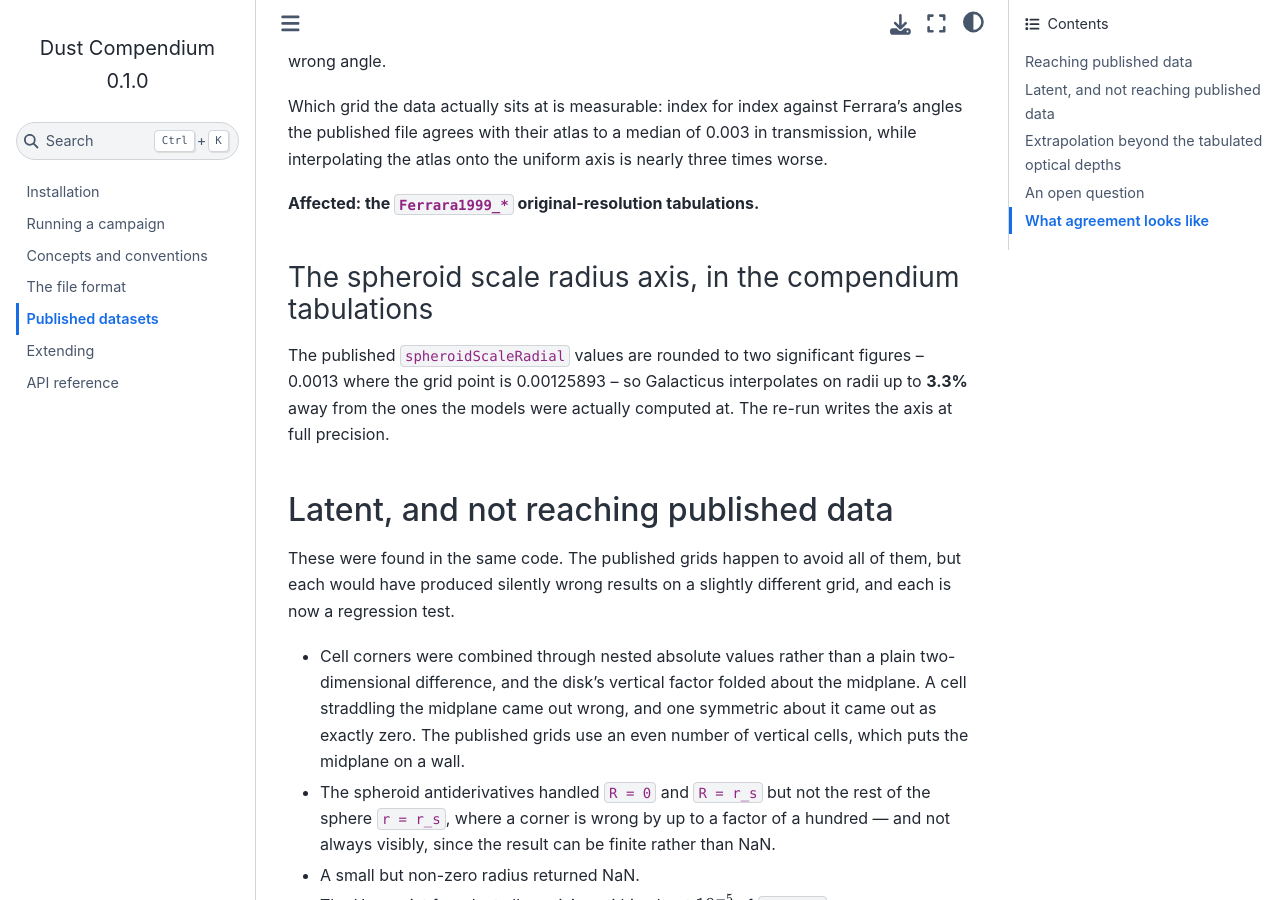
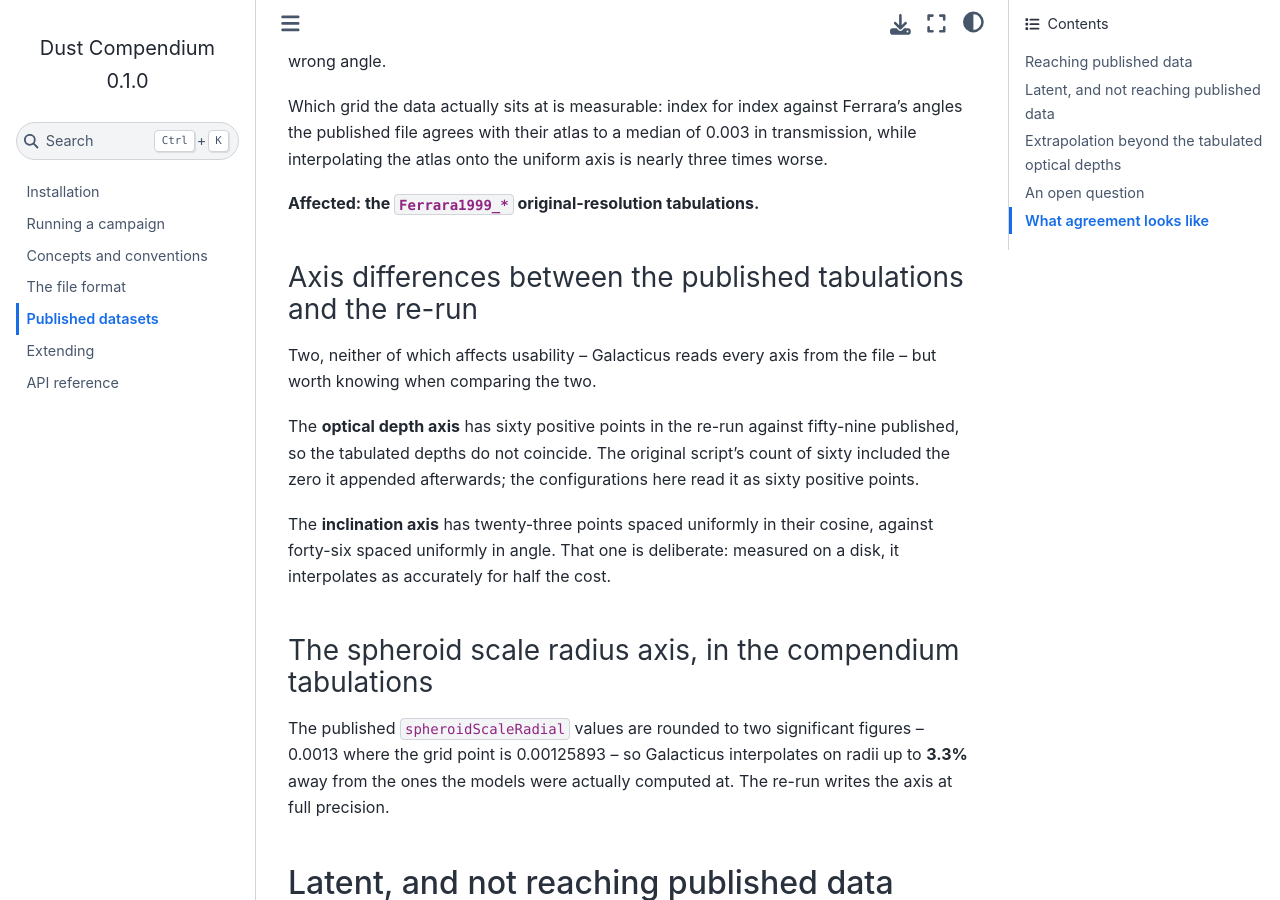
Before and after one commit to galacticusorg/dust-compendium, a Sphinx documentation site: the page built from docs/datasets.md, in a window 1280 px wide and 900 px high, scrolled down 1953 px. Built offline with Sphinx 7.4.7 and the Sphinx Book theme 1.1.4, drawn with Linux system fonts in a browser that asks for light colours.

Commit message:
docs: record how the re-run's axes differ from the published ones
The optical depth axis has sixty positive points against fifty-nine published.
The original script's `count` of 60 included the zero it appended afterwards --
`sequence($count-1)` over `$count-2` intervals, giving a ratio of 10^(6/58) --
and the configurations here read it as sixty positive points instead.

Left as it stands rather than corrected: changing it would invalidate the
3,172 models already solved for Rv3.1 and the four grain models behind it,
about 750,000 core-hours, to move an axis that Galacticus reads from the file
anyway and that samples marginally better as it is. Recorded in the
configurations and the dataset notes so the difference is not mistaken for a
defect later.

Co-Authored-By: Claude Opus 5 (1M context) <noreply@anthropic.com>

```diff
--- a/docs/datasets.md
+++ b/docs/datasets.md
@@ -74,6 +74,20 @@ in transmission, while interpolating the atlas onto the uniform axis is nearly
 three times worse.
 
 **Affected: the `Ferrara1999_*` original-resolution tabulations.**
+
+### Axis differences between the published tabulations and the re-run
+
+Two, neither of which affects usability -- Galacticus reads every axis from the
+file -- but worth knowing when comparing the two.
+
+The **optical depth axis** has sixty positive points in the re-run against
+fifty-nine published, so the tabulated depths do not coincide. The original
+script's count of sixty included the zero it appended afterwards; the
+configurations here read it as sixty positive points.
+
+The **inclination axis** has twenty-three points spaced uniformly in their
+cosine, against forty-six spaced uniformly in angle. That one is deliberate:
+measured on a disk, it interpolates as accurately for half the cost.
 
 ### The spheroid scale radius axis, in the compendium tabulations
 
```
Also changed, not shown: 5 other files.
